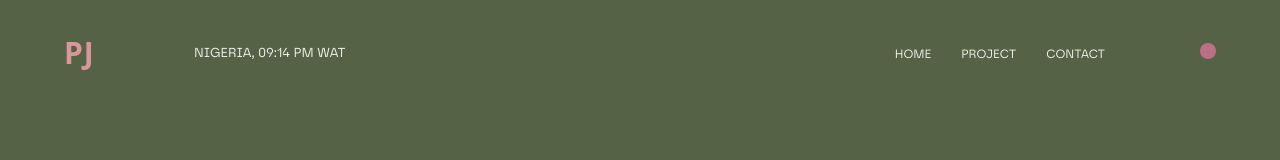
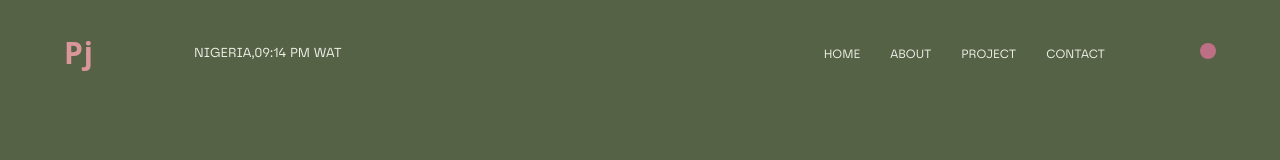
Before and after one commit to PraisejahOsumgbaBenson/praisejah-portfolio, a React (Create React App) app: page / in a window 1280 px wide. Shown: the top 160 px of the page. Built offline with nearby package versions, Linux system fonts and the light colour scheme; a web font is replaced by a local one.

Commit message:
feat(header): add About link with hover sound and click handler

```diff
--- a/src/components/Header.js
+++ b/src/components/Header.js
@@ -1,11 +1,10 @@
 import React, { useEffect, useState } from "react";
 import { Link } from "react-router-dom";
 import { gsap } from "gsap";
-// Sound file for hover effect
-import hoverSound from "../assets/key.mp3";
+import hoverSound from "../assets/sounds/nav_keys.mp3";
 import "./Style.css";
 
-function Header() {
+function Header({ onAboutClick }) {
   const [time, setTime] = useState("");
 
   // Function to fetch current Nigerian time
@@ -65,11 +64,11 @@ function Header() {
             style={{ cursor: "pointer" }}
           >
             <span>P</span>
-            <span>J</span>
+            <span>j</span>
           </p>
         </div>
         <div className="time">
-          <p>NIGERIA, {time} WAT</p>
+          <p>NIGERIA,{time} WAT</p>
         </div>
       </div>
 
@@ -83,6 +82,16 @@ function Header() {
               onMouseEnter={playHoverSound} // Add hover sound effect
             >
               HOME
+            </Link>
+          </li>
+          <li>
+            <Link
+              to="/about"
+              className="nav-link"
+              onMouseEnter={playHoverSound} // Add hover sound effect
+              onClick={onAboutClick} // Trigger the About section logic
+            >
+              ABOUT
             </Link>
           </li>
           <li>
```
